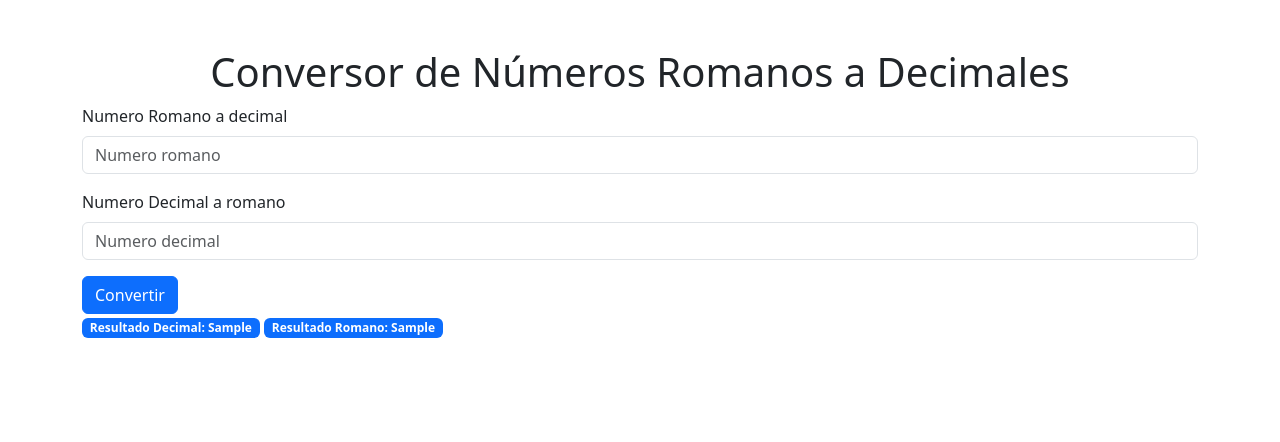
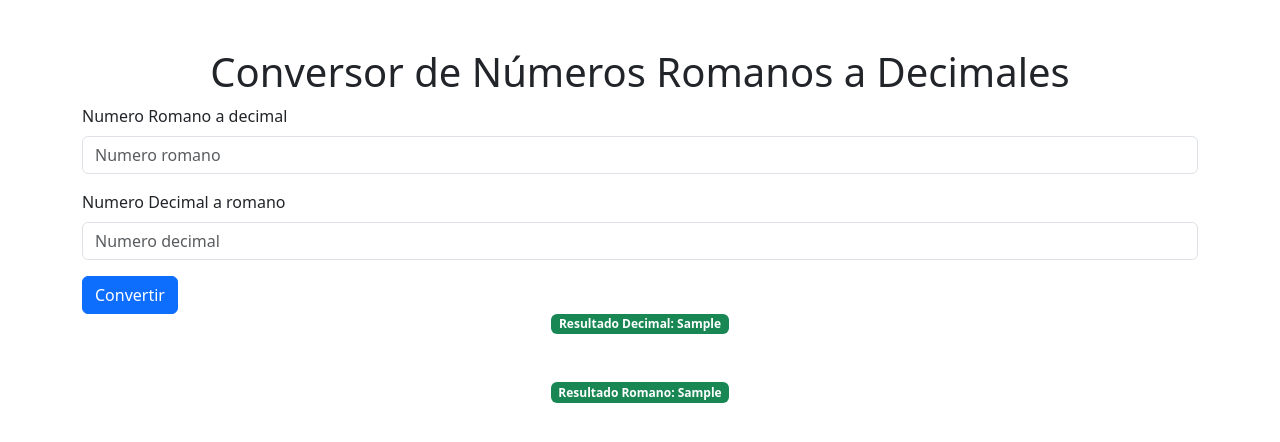
Before and after one commit to ZxThiagoZx17/conversor_romanos_decimales, a Django app: template conversor/templates/conversor/convertidor.html in a window 1280 px wide. Shown: the top 442 px of the page. Run offline with Django 5.2, Linux system fonts and the light colour scheme; the template is opened without the code that fills it: most values are stand-ins (such as "Sample title", 1, 10 or a date in 2020).

Commit message:
Se centran los badges

```diff
--- a/conversor/templates/conversor/convertidor.html
+++ b/conversor/templates/conversor/convertidor.html
@@ -47,12 +47,16 @@
 
     {% if result_decimal is not None %}
         <!-- <h2 class="text-center">Resultado Decimal: {{ result_decimal }}</h2> -->
-        <div class="badge text-bg-primary">Resultado Decimal: {{ result_decimal }}</div>
+        <div class="d-flex justify-content-center">
+            <div class="badge text-bg-success">Resultado Decimal: {{ result_decimal }}</div>
+        </div>
     {% endif %}
 
     {% if result_roman is not None %}
         <!-- <h2 class="text-center">Resultado Romano: {{ result_roman }}</h2> -->
-        <div class="badge text-bg-primary">Resultado Romano: {{ result_roman }}</div>
+        <div class="d-flex justify-content-center mt-5">
+            <div class="badge text-bg-success">Resultado Romano: {{ result_roman }}</div>
+        </div>
     {% endif %}
 
 </body>
```
